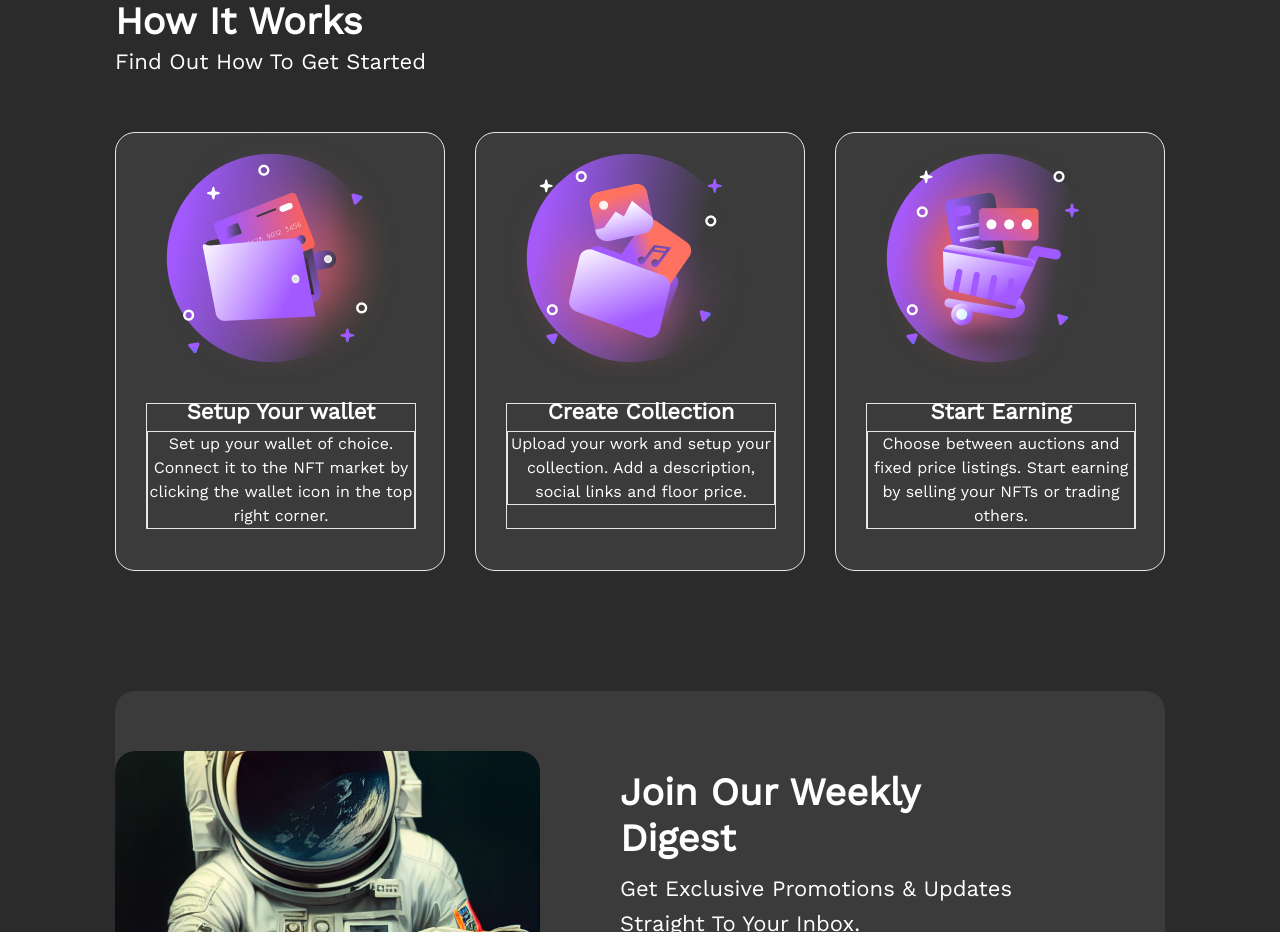
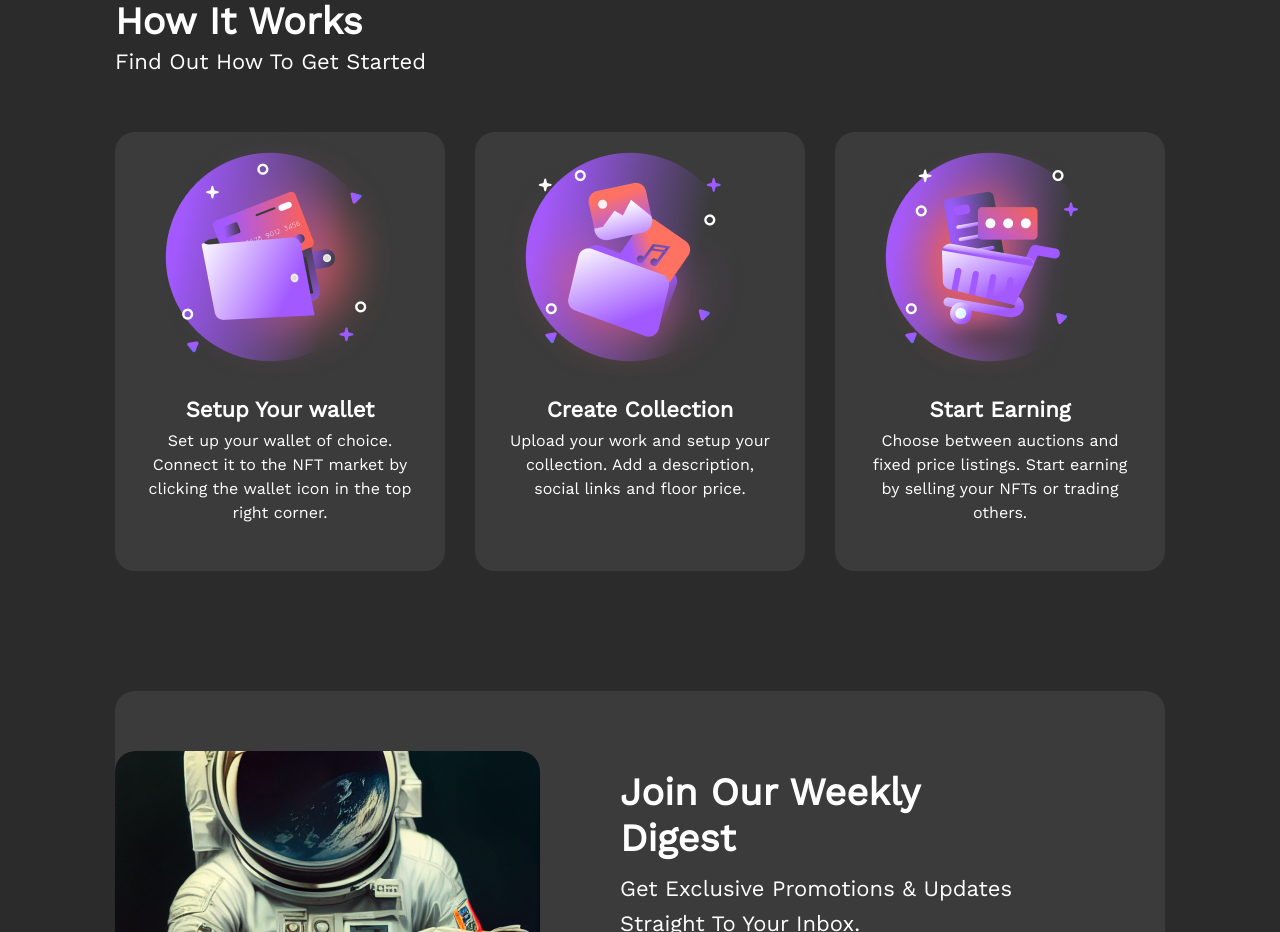
Before and after one commit to Purpose11/NFT, a React (Vite) app: page / in a window 1280 px wide. Shown: the part 5160-6092 px from the top of the page. Built offline with nearby package versions, Linux system fonts and the light colour scheme.

Commit message:
border removed

```diff
--- a/src/components/homePage/HowItWorks.tsx
+++ b/src/components/homePage/HowItWorks.tsx
@@ -39,17 +39,17 @@ const HowItWorks = () => {
           return (
             <div
               key={inf.id}
-              className="lg:w-[330px] w-[315px] lg:h-[439px] h-[157px] rounded-[20px] bg-[#3B3B3B] lg:px-[30px] flex lg:flex-col lg:gap-[20px] justify-between lg:justify-normal p-[20px] lg:p-0 border"
+              className="lg:w-[330px] w-[315px] lg:h-[439px] h-[157px] rounded-[20px] bg-[#3B3B3B] lg:px-[30px] flex lg:flex-col lg:gap-[20px] justify-between lg:justify-normal p-[20px] lg:p-0"
             >
               <img
                 src={inf.image}
                 className="lg:w-[250px] w-[100px] lg:h-[250px] h-[100px]"
               />
-              <div className="lg:w-[270px] w-[155px] lg:h-[126px] h-[117px] border">
+              <div className="lg:w-[270px] w-[155px] lg:h-[126px] h-[117px]">
                 <h5 className=" font-Work_sance lg:text-[22px] text-[16px] leading-[16.8px] lg:leading-0 font-[600] lg:text-center">
                   {inf.heading}
                 </h5>
-                <p className=" font-Work_sance lg:text-base text-[12px] lg:text-center lg:mt-[10px] mt-[5px] border">
+                <p className=" font-Work_sance lg:text-base text-[12px] lg:text-center lg:mt-[10px] mt-[5px]">
                   {inf.main}
                 </p>
               </div>
```
